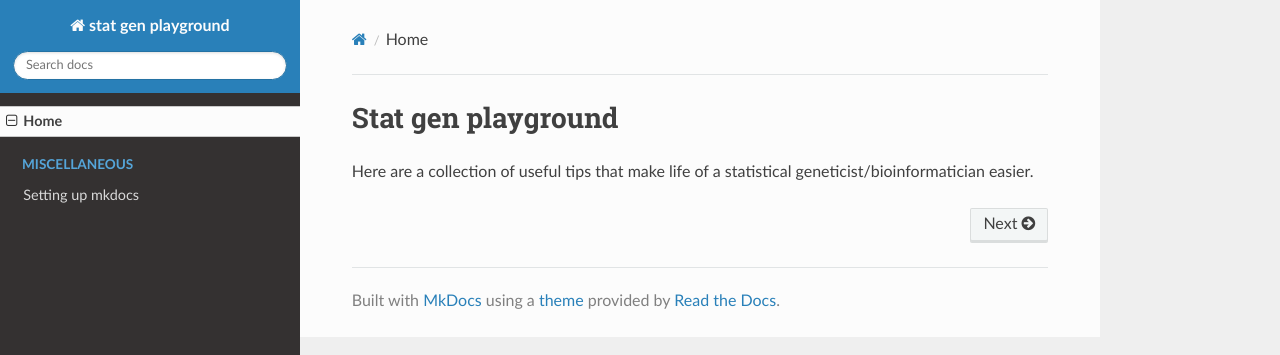
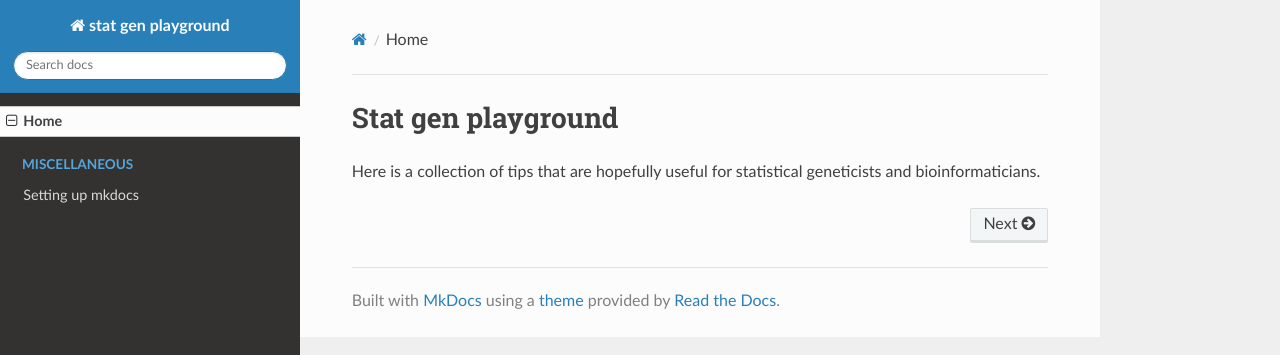
Before and after one commit to drkaizeng/statistics_and_engineering_lab, an MkDocs documentation site: the page built from docs/index.md, in a window 1280 px wide. Shown: the top 355 px of the page. Built offline with MkDocs 1.6.1, drawn with Linux system fonts in a browser that asks for light colours; nearby versions of some CDN libraries.

Commit message:
Fixed typos; added highlightjs

```diff
--- a/docs/index.md
+++ b/docs/index.md
@@ -1,2 +1,2 @@
 # Stat gen playground
-Here are a collection of useful tips that make life of a statistical geneticist/bioinformatician easier.
+Here is a collection of tips that are hopefully useful for statistical geneticists and bioinformaticians.
--- a/mkdocs.yml
+++ b/mkdocs.yml
@@ -2,6 +2,8 @@
 
 theme:
     name: readthedocs
+    # Use Highlight.js library for syntax highlighting for code blocks
+    highlightjs: true
 
 nav:
     - Home: index.md
```
